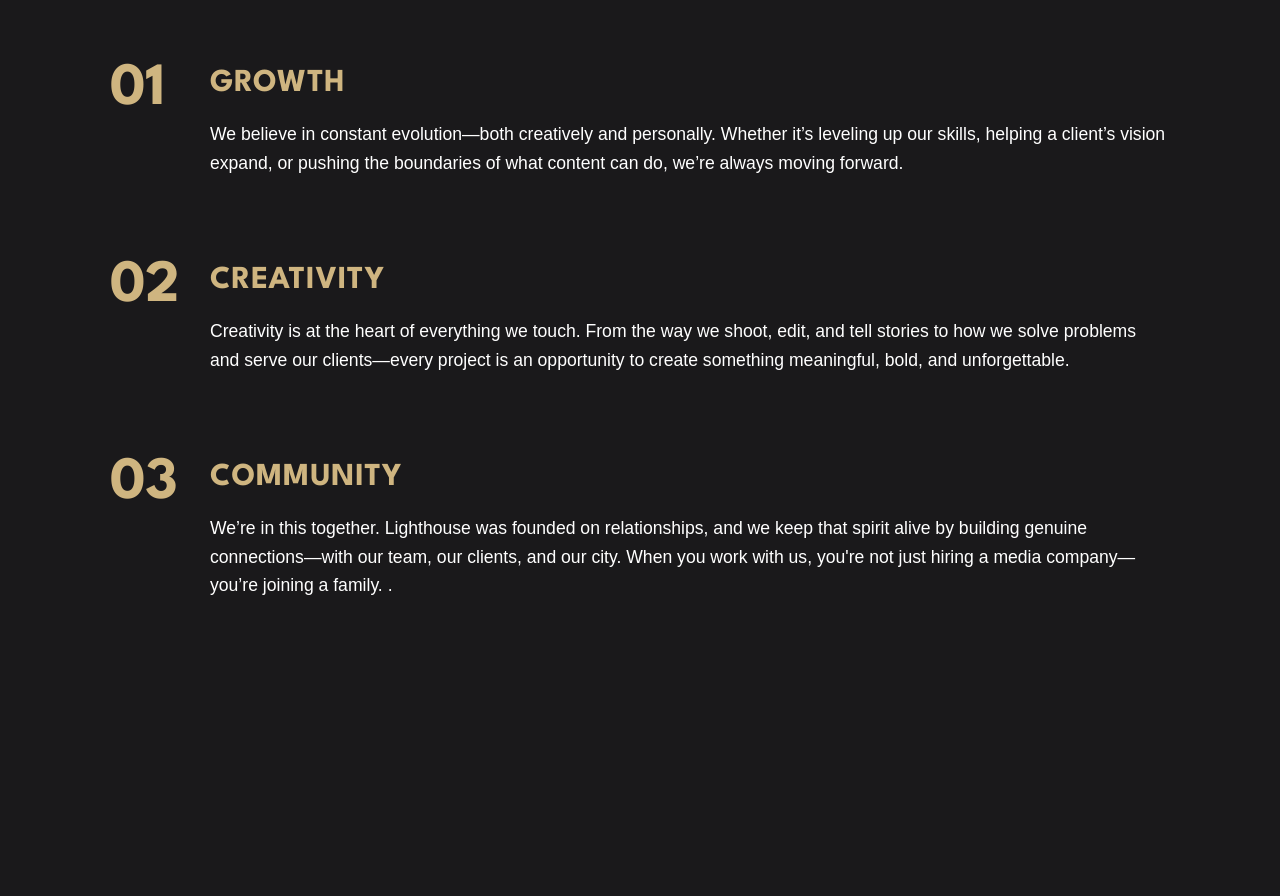
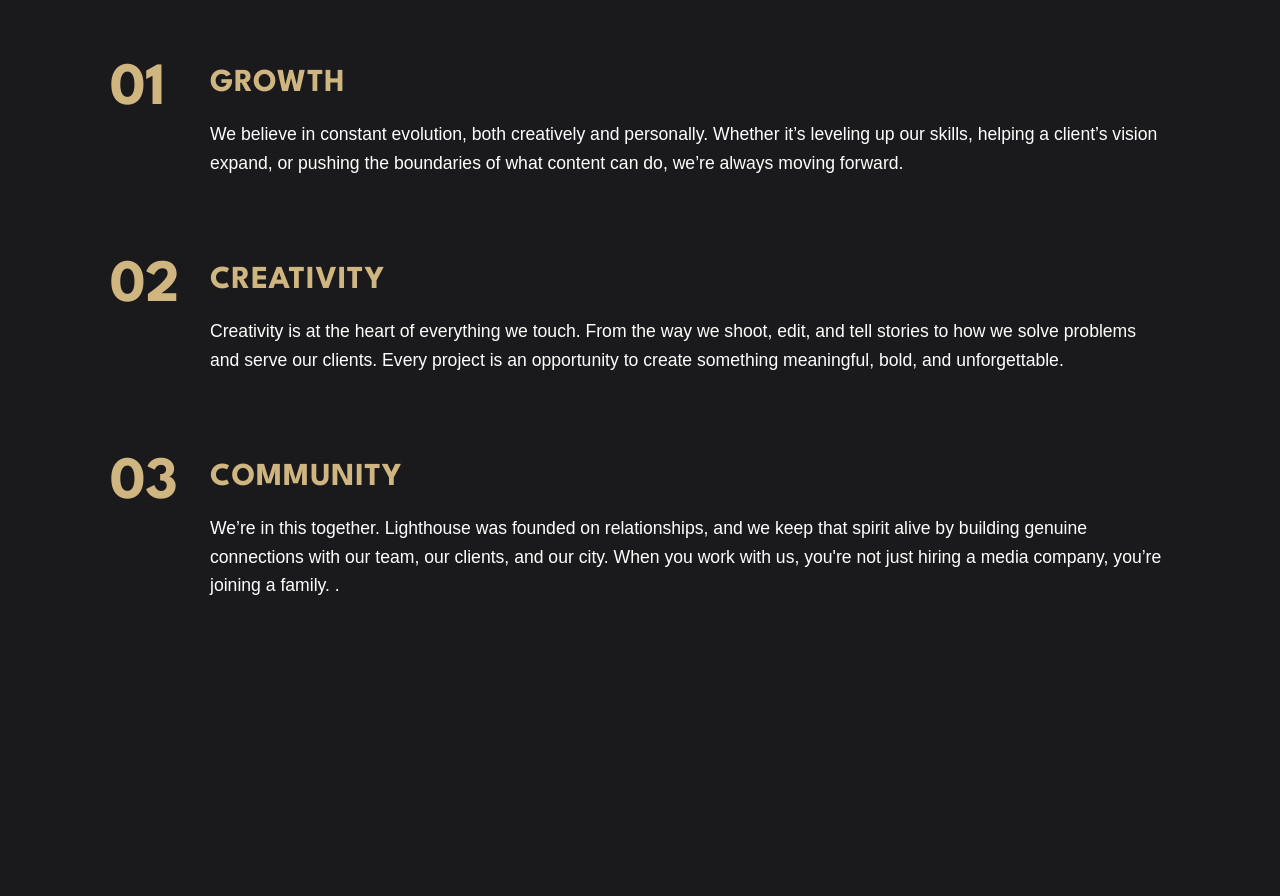
Before and after one commit to lighthousemediateam/lhmsite, a Next.js app: page /about in a window 1280 px wide. Shown: the part 840-1736 px from the top of the page. Built offline with nearby package versions, Linux system fonts and the light colour scheme; a web font is replaced by a local one.

Commit message:
removed emdashes

```diff
--- a/components/AboutProcess.tsx
+++ b/components/AboutProcess.tsx
@@ -11,7 +11,7 @@ export default function AboutProcess() {
             Growth
           </div>
           <div className="text-white text-xl leading-relaxed max-w-[600px] sm:text-[1.1rem] sm:max-w-full">
-            We believe in constant evolution—both creatively and personally. Whether it’s leveling up our skills, helping a client’s vision expand, or pushing the boundaries of what content can do, we’re always moving forward.
+            We believe in constant evolution, both creatively and personally. Whether it’s leveling up our skills, helping a client’s vision expand, or pushing the boundaries of what content can do, we’re always moving forward.
           </div>
         </div>
       </div>
@@ -26,7 +26,7 @@ export default function AboutProcess() {
             Creativity
           </div>
           <div className="text-white text-xl leading-relaxed max-w-[600px] sm:text-[1.1rem] sm:max-w-full">
-            Creativity is at the heart of everything we touch. From the way we shoot, edit, and tell stories to how we solve problems and serve our clients—every project is an opportunity to create something meaningful, bold, and unforgettable.
+            Creativity is at the heart of everything we touch. From the way we shoot, edit, and tell stories to how we solve problems and serve our clients. Every project is an opportunity to create something meaningful, bold, and unforgettable.
           </div>
         </div>
       </div>
@@ -41,7 +41,7 @@ export default function AboutProcess() {
             Community
           </div>
           <div className="text-white text-xl leading-relaxed max-w-[600px] sm:text-[1.1rem] sm:max-w-full">
-            We’re in this together. Lighthouse was founded on relationships, and we keep that spirit alive by building genuine connections—with our team, our clients, and our city. When you work with us, you're not just hiring a media company—you’re joining a family.
+            We’re in this together. Lighthouse was founded on relationships, and we keep that spirit alive by building genuine connections with our team, our clients, and our city. When you work with us, you're not just hiring a media company, you’re joining a family.
 .
           </div>
         </div>
--- a/components/TeamSpotlight.tsx
+++ b/components/TeamSpotlight.tsx
@@ -14,13 +14,13 @@ const team = [
     name: 'Adam Haisler',
     role: 'Business Operations Manager',
     image: 'https://lhmcollective.b-cdn.net/Team%20Spotlight/Adam%20Site%20Edit.jpg',
-    bio: `I’m Adam Haisler, Chief Business Officer at Lighthouse Media. My passion lies in building the foundation that lets creativity thrive. From managing operations and finances to streamlining logistics, I ensure that business operations run seamlessly from start to finish. For me, success isn’t just about efficiency — it’s about giving our team the freedom to focus on what they do best: telling powerful stories.`,
+    bio: `I’m Adam Haisler, Chief Business Officer at Lighthouse Media. My passion lies in building the foundation that lets creativity thrive. From managing operations and finances to streamlining logistics, I ensure that business operations run seamlessly from start to finish. For me, success isn’t just about efficiency, it’s about giving our team the freedom to focus on what they do best: telling powerful stories.`,
   },
   {
     name: 'Johnathan Nguyen',
     role: 'Director of Photography',
     image: 'https://lhmcollective.b-cdn.net/Team%20Spotlight/Johnathan%20Site%20Edit.jpg',
-    bio: `I’m Johnathan Nguyen, Director of Photography at Lighthouse Media. From the moment I picked up a camera, I’ve been driven by the challenge of transforming ideas into striking visuals. My role is to bridge creative vision with technical precision — shaping light, movement, and composition so every frame tells a story with impact. For me, cinematography isn’t just about capturing images, it’s about creating an emotional experience that resonates with people long after they’ve watched. I strive to make each project not only look beautiful but feel unforgettable.`,
+    bio: `I’m Johnathan Nguyen, Director of Photography at Lighthouse Media. From the moment I picked up a camera, I’ve been driven by the challenge of transforming ideas into striking visuals. My role is to bridge creative vision with technical precision, shaping light, movement, and composition so every frame tells a story with impact. For me, cinematography isn’t just about capturing images, it’s about creating an emotional experience that resonates with people long after they’ve watched. I strive to make each project not only look beautiful but feel unforgettable.`,
   },
 ];
 
```
